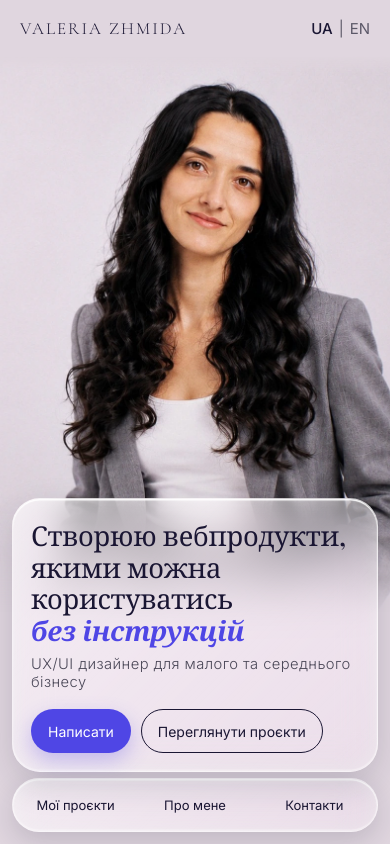
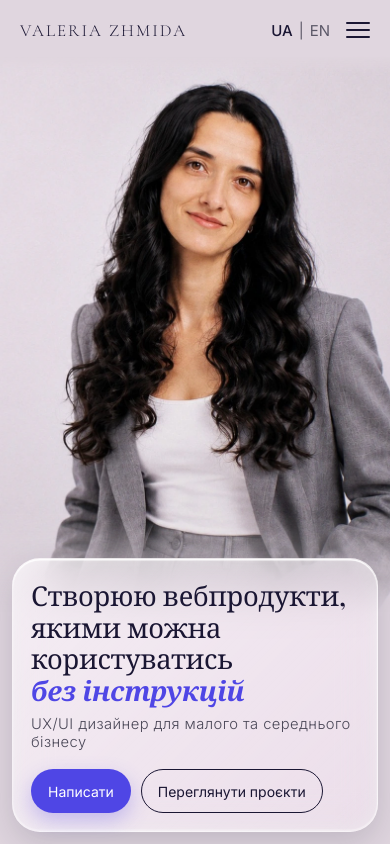
Before and after one commit to valeriiazhmida/portfolio_lera, a website built with Vite: page index.html in a window 390 px wide. Built offline with nearby package versions, Linux system fonts and the light colour scheme; a web font is replaced by a local one.

Commit message:
Mobile/tablet: move menu into burger next to language switch, remove bottom pill
Co-Authored-By: Claude Sonnet 5.5 <noreply@anthropic.com>

```diff
--- a/index.html
+++ b/index.html
@@ -17,7 +17,7 @@
     <header class="hero" id="top">
       <nav class="nav">
         <a class="logo" href="#top">VALERIA ZHMIDA</a>
-        <ul class="menu">
+        <ul class="menu" id="menu">
           <li><a href="#projects" data-i18n="nav.projects">Мої проєкти</a></li>
           <li><a href="#about" data-i18n="nav.about">Про мене</a></li>
           <li><a href="#contact" data-i18n="nav.contact">Контакти</a></li>
@@ -27,6 +27,9 @@
           <span aria-hidden="true">|</span>
           <button type="button" data-lang="en">EN</button>
         </div>
+        <button class="burger" type="button" aria-label="Menu" aria-expanded="false" aria-controls="menu">
+          <span></span><span></span><span></span>
+        </button>
       </nav>
 
       <div class="hero__content">
--- a/src/main.js
+++ b/src/main.js
@@ -35,6 +35,19 @@ function setLang(lang) {
 
 document.querySelectorAll("[data-lang]").forEach((b) => b.addEventListener("click", () => setLang(b.dataset.lang)));
 
+const nav = document.querySelector(".nav");
+const burger = document.querySelector(".burger");
+
+function setMenu(open) {
+  nav.classList.toggle("is-open", open);
+  burger.setAttribute("aria-expanded", String(open));
+}
+
+burger.addEventListener("click", () => setMenu(!nav.classList.contains("is-open")));
+document.querySelectorAll(".menu a").forEach((a) => a.addEventListener("click", () => setMenu(false)));
+document.addEventListener("keydown", (e) => e.key === "Escape" && setMenu(false));
+document.addEventListener("click", (e) => nav.classList.contains("is-open") && !nav.contains(e.target) && setMenu(false));
+
 let saved = "uk";
 try {
   saved = localStorage.getItem("lang") || "uk";
--- a/src/style.css
+++ b/src/style.css
@@ -66,6 +66,10 @@ a {
   margin: 0;
   padding: 0;
   list-style: none;
+}
+
+.burger {
+  display: none;
 }
 
 .menu a {
@@ -238,29 +242,61 @@ a {
 /* ---------- Tablet / mobile ---------- */
 @media (max-width: 900px), (orientation: portrait) {
   .nav {
-    grid-template-columns: 1fr auto;
-    row-gap: 10px;
+    grid-template-columns: 1fr auto auto;
+    column-gap: 16px;
     padding-top: 18px;
   }
-  /* Меню на мобільній: нижня панель-пілюля, закріплена внизу екрана */
+  /* Бургер біля мови; пункти меню розкриваються під ним без підкладки */
+  .burger {
+    all: unset;
+    box-sizing: border-box;
+    display: flex;
+    flex-direction: column;
+    justify-content: center;
+    gap: 5px;
+    width: 24px;
+    height: 24px;
+    cursor: pointer;
+  }
+  .burger span {
+    display: block;
+    height: 2px;
+    border-radius: 2px;
+    background: var(--ink);
+    transition: transform 0.2s, opacity 0.2s;
+  }
+  .nav.is-open .burger span:nth-child(1) {
+    transform: translateY(7px) rotate(45deg);
+  }
+  .nav.is-open .burger span:nth-child(2) {
+    opacity: 0;
+  }
+  .nav.is-open .burger span:nth-child(3) {
+    transform: translateY(-7px) rotate(-45deg);
+  }
+  .burger:focus-visible {
+    outline: 2px solid var(--accent);
+    outline-offset: 4px;
+    border-radius: 6px;
+  }
   .menu {
-    position: fixed;
-    left: 12px;
-    right: 12px;
-    bottom: 12px;
+    position: absolute;
+    top: 100%;
+    right: var(--pad);
     z-index: 10;
-    gap: 4px;
-    padding: 5px;
-    background: linear-gradient(135deg, rgba(255, 255, 255, 0.55), rgba(255, 255, 255, 0.2));
-    -webkit-backdrop-filter: blur(18px) saturate(180%);
-    backdrop-filter: blur(18px) saturate(180%);
-    border: 1px solid rgba(255, 255, 255, 0.55);
-    border-radius: 999px;
-    box-shadow:
-      inset 0 1.5px 1px rgba(255, 255, 255, 0.95),
-      inset 0 -1.5px 1px rgba(255, 255, 255, 0.35),
-      inset 0 0 14px rgba(255, 255, 255, 0.25),
-      0 10px 28px rgba(26, 22, 51, 0.16);
+    flex-direction: column;
+    align-items: flex-end;
+    gap: 0;
+    padding-top: 6px;
+    opacity: 0;
+    visibility: hidden;
+    transform: translateY(-6px);
+    transition: opacity 0.2s, transform 0.2s, visibility 0.2s;
+  }
+  .nav.is-open .menu {
+    opacity: 1;
+    visibility: visible;
+    transform: none;
   }
   .logo {
     font-family: "Cormorant Garamond", var(--font-serif);
@@ -268,20 +304,15 @@ a {
     font-size: 17px;
     letter-spacing: 0.12em;
   }
-  .menu li {
-    flex: 1;
-  }
   .menu a {
     display: flex;
     align-items: center;
-    justify-content: center;
+    justify-content: flex-end;
     height: 42px;
-    border-radius: 999px;
-    font-size: 13px;
+    font-size: 15px;
     white-space: nowrap;
   }
   .menu a:active {
-    background: rgba(79, 70, 229, 0.12);
     color: var(--accent);
   }
   /* Один екран телефона: фото на тлі, текст і кнопки в «скляній» картці внизу */
@@ -294,7 +325,7 @@ a {
     max-width: none;
     flex: none;
     justify-content: flex-start;
-    margin: auto 12px 72px;
+    margin: auto 12px 12px;
     padding: 20px 18px 18px;
     background: linear-gradient(135deg, rgba(255, 255, 255, 0.58), rgba(255, 255, 255, 0.24));
     -webkit-backdrop-filter: blur(18px) saturate(180%);
@@ -361,20 +392,14 @@ a {
   .lang {
     font-size: 16px;
   }
-  .menu {
-    left: var(--pad);
-    right: var(--pad);
-    width: auto;
-    bottom: 20px;
-  }
   .menu a {
     height: 48px;
-    font-size: 15px;
+    font-size: 16px;
   }
   .hero__content {
     /* краї підкладки стоять на лінії логотипа (відступ від V до краю екрана = відступ підкладки), текст усередині має однакові відступи зліва й справа */
     width: auto;
-    margin: auto var(--pad) 94px;
+    margin: auto var(--pad) var(--pad);
     padding: 28px 30px 26px;
     min-height: 357px;
     justify-content: center;
@@ -407,7 +432,7 @@ a {
 @media (min-width: 600px) and (orientation: landscape) and (max-width: 900px) {
   .hero__content {
     width: min(460px, 46%);
-    margin: auto auto 94px var(--pad);
+    margin: auto auto var(--pad) var(--pad);
     padding: 24px 26px 22px;
     min-height: 347px;
   }
```
